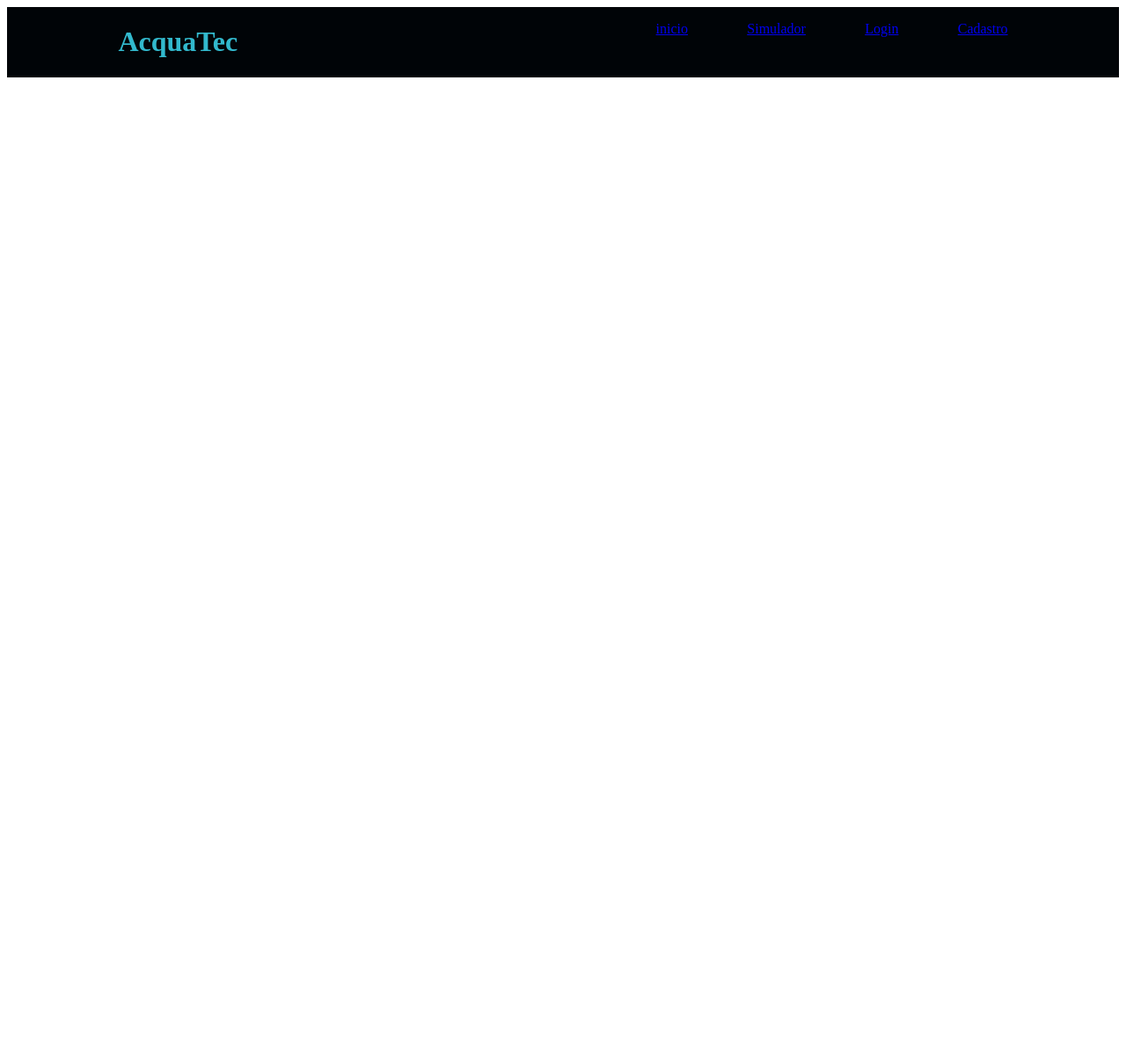
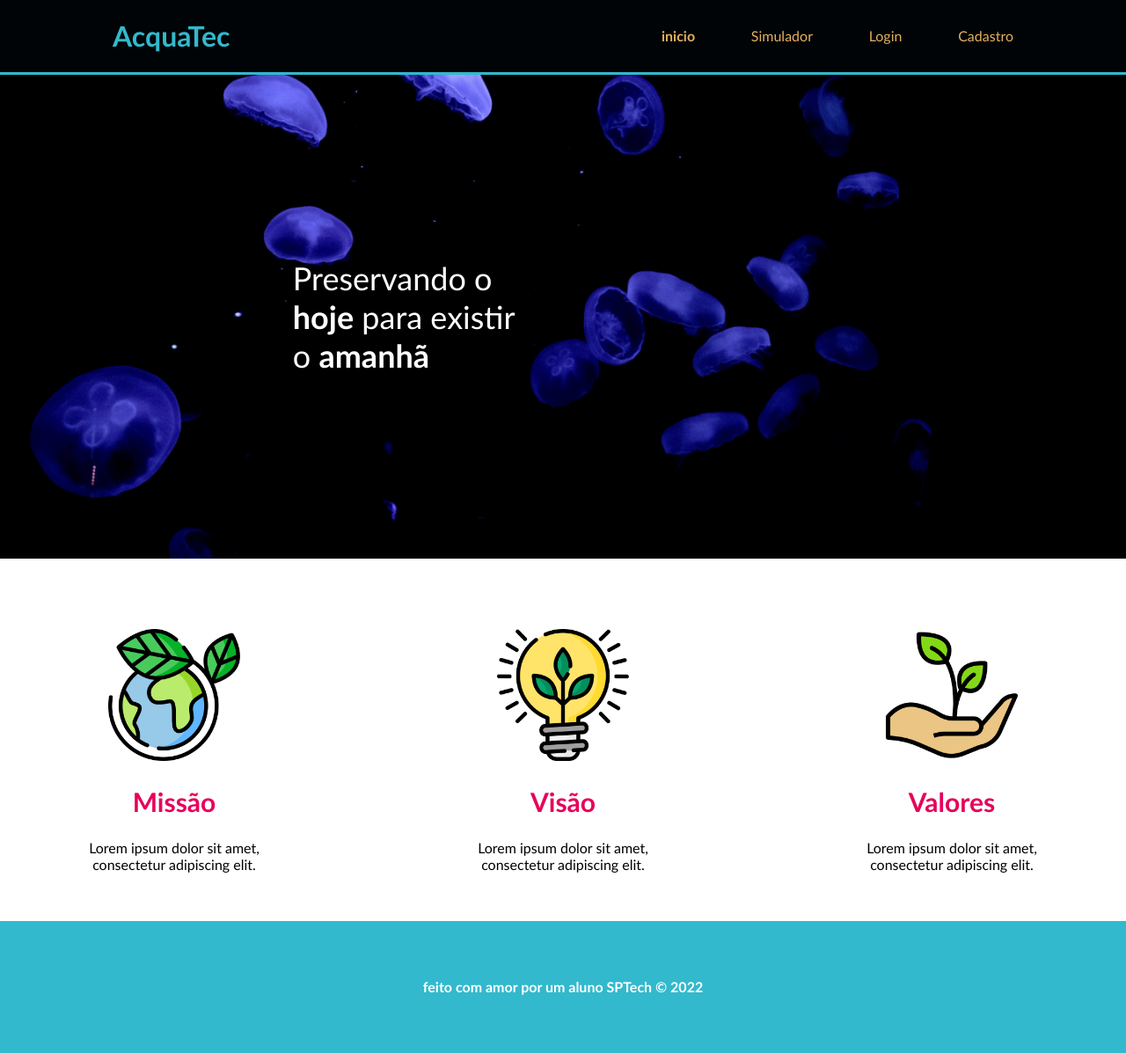
Before and after one commit to victchorsptech/Projeto-Victor-Silveira-AulaDeGit, a plain HTML site: page index.html in a window 1280 px wide. Shown: the whole page at 88% size. Before the commit the page ends 800 px from the top, so only its background shows below. Drawn offline with Linux system fonts and the light colour scheme.

Commit message:
adicionada a tela de cadastro

```diff
--- a/index.html
+++ b/index.html
@@ -8,6 +8,7 @@
     <link rel="stylesheet" href="style.css">
 
 </head>
+
 <body>
   <div class="header">
 
@@ -16,13 +17,40 @@
         <h1>AcquaTec</h1>
 
         <ul class="navbar">
-            <li><a href="#">inicio</a></li>
+            <li class="agora"><a href="#">inicio</a></li>
             <li><a href="#">Simulador</a></li>
-            <li><a href="#">Login</a></li>
-            <li><a href="#">Cadastro</a></li>
+            <li><a href="login.html">Login</a></li>
+            <li><a href="cadastro.html">Cadastro</a></li>
         </ul>
 
   </div>
   </div>
+
+  <div class="banner">
+    <div class="container">
+    <p>Preservando o <b>hoje</b> para existir o <b>amanhã</b></p>
+  </div>
+</div>
+
+<div class="div1">
+    <div class="elements">
+
+      <div class="missao"><img src="planet-earth_color.png"><br><h2>Missão</h2>
+        Lorem ipsum dolor sit amet, consectetur adipiscing elit.</div>
+      <div class="visao"><img src="lightbulb_color.png"><br><h2>Visão</h2>
+        Lorem ipsum dolor sit amet, consectetur adipiscing elit.</div>
+      <div class="valores"> <img src="growth_color.png"><br><h2>Valores</h2>
+        Lorem ipsum dolor sit amet, consectetur adipiscing elit.</div>
+
+    </div>
+
+
+</div>
+
+<div class="footer">
+  <div class="container">
+  <h4> feito com amor por um aluno SPTech &copy; 2022</h4>
+</div>
+</div>
 </body>
 </html>
--- a/style.css
+++ b/style.css
@@ -1,26 +1,224 @@
+body {
+   margin: 0;
+   padding: 0;
+   font-family:'Trebuchet MS', 'Lucida Sans Unicode', 'Lucida Grande', 'Lucida Sans', Arial, sans-serif
+
+}
+
 .header {
 
    background-color: #000407;
    color:#32B9CD;
+   border-bottom: 3px solid #32B9CD;
+
 
 }
 
 .container{
     width: 80%;
-    margin: 0% 10% 0% 10%;
+    margin: 0 auto;
 }
 
 
-.container {
+.header .container {
 
     display: flex;
     justify-content: space-between;
+
 }
 
-.header .navbar {
+ .navbar {
 
+    display: flex;
     Width:400px;
     display: flex;
     list-style: none;
     justify-content: space-between ;
+    align-items: center;
 }
+
+.navbar a {
+
+    color: #E3B062;
+    text-decoration: none;
+
+}
+
+.agora {
+    font-weight: bold;
+}
+
+.banner {
+
+    background-image: url('bg-jelly-fish-para_outras_pags.png');
+    background-size: cover;
+}
+
+.banner .container  {
+
+      height: 550px;
+      display: flex;
+      color: white;
+      align-items: center;
+}
+
+.banner .container.login {
+    justify-content: center;
+}
+
+.banner p {
+    font-size: 36px;
+    width: 280px;
+    margin-left: 20%;
+}
+
+.footer {
+ background-color: #32B9CD;
+ color: white;
+
+}
+
+.footer .container {
+
+    display: flex;
+    height: 150px;
+    align-items: center;
+    justify-content: center;
+
+
+
+}
+
+.card {
+
+    background-color: #e5e5e5;
+    color: #e6055a;
+    width: 450px;
+    height: 450px;
+    display: flex;
+    flex-direction: column;
+    align-items: center;
+    justify-content: center;
+}
+
+.card h2 {
+    margin: 0;
+}
+form {
+
+    display: flex;
+    flex-direction: column;
+    margin-top: 32px;
+    width: 250px;
+}
+form input {
+    margin-top: 10px;
+    margin-bottom: 15px;
+    outline: 3px solid #32d9cb;
+    border: 0;
+    padding: 8px;
+    border-radius: 10px;
+}
+
+form button {
+    margin-top: 16px;
+    border-radius: 5px;
+    color: white;
+    background-color: #E6005A ;
+    padding: 10px 15px;
+    width: 120px;
+    align-self: center;
+    font-size: 18px;
+    border: 0;
+    cursor: pointer;
+}
+
+.div1 {
+    Width: 100%;
+    Height: 412px;
+    display: flex;
+    justify-content: center;
+    background-color: white;
+}
+
+.elements {
+
+    Width: 1084px;
+    Height: 288px;
+ margin-top: 80px;
+display: flex;
+
+
+justify-content: space-between ;
+
+
+
+
+}
+ .missao {
+
+    width:200px;
+    height: 288px;
+    left: 140px;
+     top: 670px;
+    text-align: center;
+
+
+}
+.visao {
+    width:200px;
+    height: 288px;
+    left: 140px;
+     top: 670px;
+    text-align: center;
+
+}
+.valores {
+    width:200px;
+    height: 288px;
+    left: 140px;
+     top: 670px;
+    text-align: center;
+
+}
+
+h2 {
+
+    font-size: 30px;
+    justify-content: center;
+    color:#E6005A
+
+
+
+
+}
+
+.elements .missao img {
+
+
+    width: 150px;
+
+
+
+
+
+
+}
+.elements .visao img {
+
+
+    width: 150px;
+
+
+
+
+}
+.elements .valores img {
+
+
+    width: 150px;
+
+
+
+
+}
```
Also changed, not shown: cadastro.html (added, +62 -0 lines), login.html (added, +56 -0 lines), bg-jelly-fish-para_outras_pags.png (added), growth_color.png (added), lightbulb_color.png (added), planet-earth_color.png (added).
